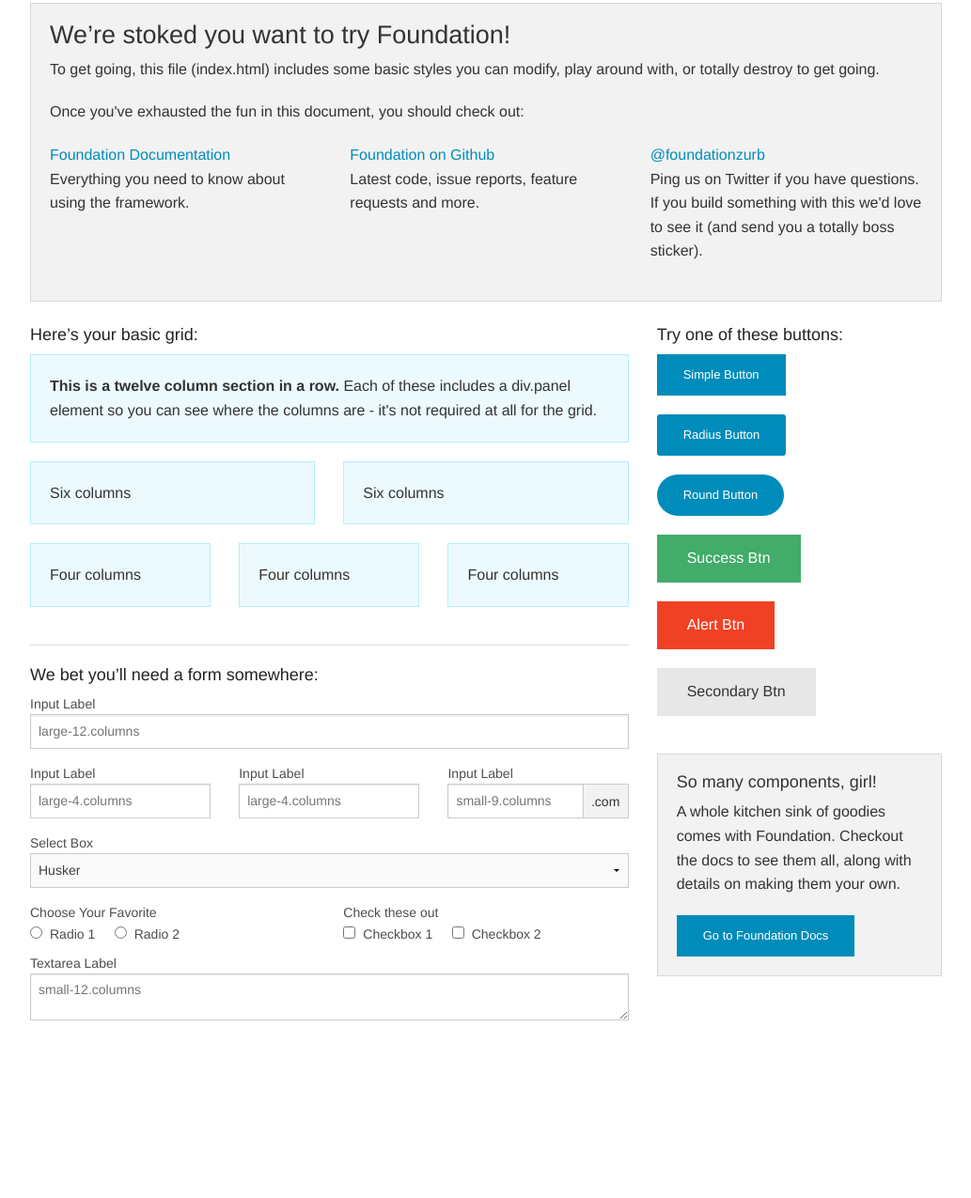
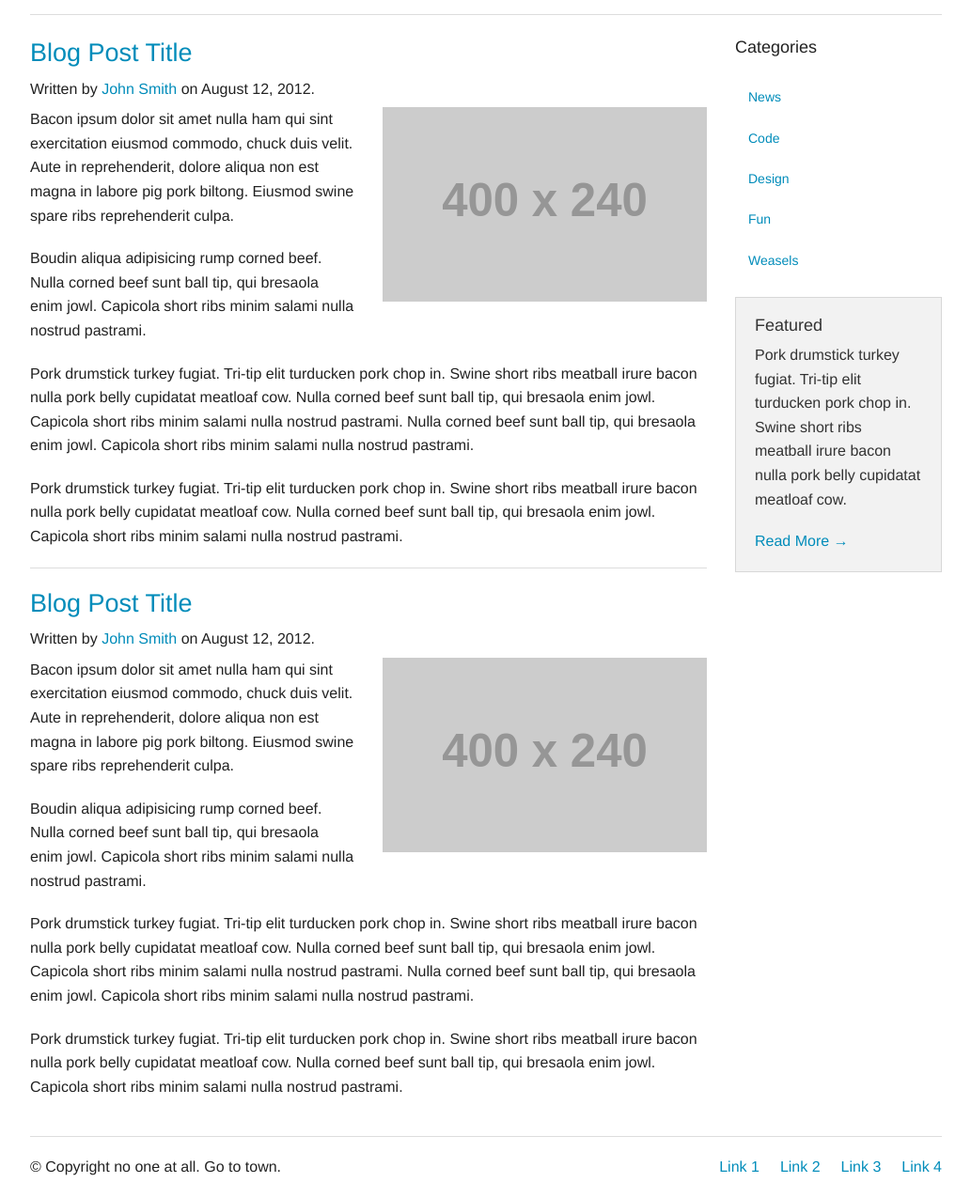
Before and after one commit to dlshriver/csce430, a plain HTML site: page index.html in a window 1280 px wide. Shown: the part 70-1345 px from the top of the page at 94% size, without its empty margins (123-1156 px from the left). Before the commit the page ends 1172 px from the top, so only its background shows below. Drawn offline with Linux system fonts and the light colour scheme; placeholder pictures from the web are drawn by us.

Commit message:
Updated index

```diff
--- a/index.html
+++ b/index.html
@@ -9,158 +9,127 @@
   </head>
   <body>
 
-    <div class="row">
-      <div class="large-12 columns">
-        <h1>Welcome to Foundation</h1>
+
+      <div class="row">
+        <div class="large-12 columns">
+          <div class="nav-bar right">
+           <ul class="button-group">
+             <li><a href="#" class="button">Link 1</a></li>
+             <li><a href="#" class="button">Link 2</a></li>
+             <li><a href="#" class="button">Link 3</a></li>
+             <li><a href="#" class="button">Link 4</a></li>
+            </ul>
+          </div>
+          <h1>Blog <small>This is my blog. It's awesome.</small></h1>
+          <hr/>
+        </div>
       </div>
-    </div>
 
-    <div class="row">
-      <div class="large-12 columns">
-      	<div class="panel">
-	        <h3>We&rsquo;re stoked you want to try Foundation! </h3>
-	        <p>To get going, this file (index.html) includes some basic styles you can modify, play around with, or totally destroy to get going.</p>
-	        <p>Once you've exhausted the fun in this document, you should check out:</p>
-	        <div class="row">
-	        	<div class="large-4 medium-4 columns">
-	    		<p><a href="http://foundation.zurb.com/docs">Foundation Documentation</a><br />Everything you need to know about using the framework.</p>
-	    	</div>
-	        	<div class="large-4 medium-4 columns">
-	        		<p><a href="http://github.com/zurb/foundation">Foundation on Github</a><br />Latest code, issue reports, feature requests and more.</p>
-	        	</div>
-	        	<div class="large-4 medium-4 columns">
-	        		<p><a href="http://twitter.com/foundationzurb">@foundationzurb</a><br />Ping us on Twitter if you have questions. If you build something with this we'd love to see it (and send you a totally boss sticker).</p>
-	        	</div>
-					</div>
-      	</div>
+
+
+
+
+
+      <div class="row">
+
+
+        <div class="large-9 columns" role="content">
+
+          <article>
+
+            <h3><a href="#">Blog Post Title</a></h3>
+            <h6>Written by <a href="#">John Smith</a> on August 12, 2012.</h6>
+
+            <div class="row">
+              <div class="large-6 columns">
+                <p>Bacon ipsum dolor sit amet nulla ham qui sint exercitation eiusmod commodo, chuck duis velit. Aute in reprehenderit, dolore aliqua non est magna in labore pig pork biltong. Eiusmod swine spare ribs reprehenderit culpa.</p>
+                <p>Boudin aliqua adipisicing rump corned beef. Nulla corned beef sunt ball tip, qui bresaola enim jowl. Capicola short ribs minim salami nulla nostrud pastrami.</p>
+              </div>
+              <div class="large-6 columns">
+                <img src="http://placehold.it/400x240&text=[img]"/>
+              </div>
+            </div>
+
+            <p>Pork drumstick turkey fugiat. Tri-tip elit turducken pork chop in. Swine short ribs meatball irure bacon nulla pork belly cupidatat meatloaf cow. Nulla corned beef sunt ball tip, qui bresaola enim jowl. Capicola short ribs minim salami nulla nostrud pastrami. Nulla corned beef sunt ball tip, qui bresaola enim jowl. Capicola short ribs minim salami nulla nostrud pastrami.</p>
+
+            <p>Pork drumstick turkey fugiat. Tri-tip elit turducken pork chop in. Swine short ribs meatball irure bacon nulla pork belly cupidatat meatloaf cow. Nulla corned beef sunt ball tip, qui bresaola enim jowl. Capicola short ribs minim salami nulla nostrud pastrami.</p>
+
+          </article>
+
+          <hr/>
+
+          <article>
+
+            <h3><a href="#">Blog Post Title</a></h3>
+            <h6>Written by <a href="#">John Smith</a> on August 12, 2012.</h6>
+
+            <div class="row">
+              <div class="large-6 columns">
+                <p>Bacon ipsum dolor sit amet nulla ham qui sint exercitation eiusmod commodo, chuck duis velit. Aute in reprehenderit, dolore aliqua non est magna in labore pig pork biltong. Eiusmod swine spare ribs reprehenderit culpa.</p>
+                <p>Boudin aliqua adipisicing rump corned beef. Nulla corned beef sunt ball tip, qui bresaola enim jowl. Capicola short ribs minim salami nulla nostrud pastrami.</p>
+              </div>
+              <div class="large-6 columns">
+                <img src="http://placehold.it/400x240&text=[img]"/>
+              </div>
+            </div>
+
+            <p>Pork drumstick turkey fugiat. Tri-tip elit turducken pork chop in. Swine short ribs meatball irure bacon nulla pork belly cupidatat meatloaf cow. Nulla corned beef sunt ball tip, qui bresaola enim jowl. Capicola short ribs minim salami nulla nostrud pastrami. Nulla corned beef sunt ball tip, qui bresaola enim jowl. Capicola short ribs minim salami nulla nostrud pastrami.</p>
+
+            <p>Pork drumstick turkey fugiat. Tri-tip elit turducken pork chop in. Swine short ribs meatball irure bacon nulla pork belly cupidatat meatloaf cow. Nulla corned beef sunt ball tip, qui bresaola enim jowl. Capicola short ribs minim salami nulla nostrud pastrami.</p>
+
+          </article>
+
+        </div>
+
+
+
+
+
+
+        <aside class="large-3 columns">
+
+          <h5>Categories</h5>
+          <ul class="side-nav">
+            <li><a href="#">News</a></li>
+            <li><a href="#">Code</a></li>
+            <li><a href="#">Design</a></li>
+            <li><a href="#">Fun</a></li>
+            <li><a href="#">Weasels</a></li>
+          </ul>
+
+          <div class="panel">
+            <h5>Featured</h5>
+            <p>Pork drumstick turkey fugiat. Tri-tip elit turducken pork chop in. Swine short ribs meatball irure bacon nulla pork belly cupidatat meatloaf cow.</p>
+            <a href="#">Read More →</a>
+          </div>
+
+        </aside>
+
+
       </div>
-    </div>
 
-    <div class="row">
-      <div class="large-8 medium-8 columns">
-        <h5>Here&rsquo;s your basic grid:</h5>
-        <!-- Grid Example -->
 
-        <div class="row">
-          <div class="large-12 columns">
-            <div class="callout panel">
-              <p><strong>This is a twelve column section in a row.</strong> Each of these includes a div.panel element so you can see where the columns are - it's not required at all for the grid.</p>
+
+
+
+
+      <footer class="row">
+        <div class="large-12 columns">
+          <hr/>
+          <div class="row">
+            <div class="large-6 columns">
+              <p>© Copyright no one at all. Go to town.</p>
+            </div>
+            <div class="large-6 columns">
+              <ul class="inline-list right">
+                <li><a href="#">Link 1</a></li>
+                <li><a href="#">Link 2</a></li>
+                <li><a href="#">Link 3</a></li>
+                <li><a href="#">Link 4</a></li>
+              </ul>
             </div>
           </div>
         </div>
-        <div class="row">
-          <div class="large-6 medium-6 columns">
-            <div class="callout panel">
-              <p>Six columns</p>
-            </div>
-          </div>
-          <div class="large-6 medium-6 columns">
-            <div class="callout panel">
-              <p>Six columns</p>
-            </div>
-          </div>
-        </div>
-        <div class="row">
-          <div class="large-4 medium-4 small-4 columns">
-            <div class="callout panel">
-              <p>Four columns</p>
-            </div>
-          </div>
-          <div class="large-4 medium-4 small-4 columns">
-            <div class="callout panel">
-              <p>Four columns</p>
-            </div>
-          </div>
-          <div class="large-4 medium-4 small-4 columns">
-            <div class="callout panel">
-              <p>Four columns</p>
-            </div>
-          </div>
-        </div>
-
-        <hr />
-
-        <h5>We bet you&rsquo;ll need a form somewhere:</h5>
-        <form>
-				  <div class="row">
-				    <div class="large-12 columns">
-				      <label>Input Label</label>
-				      <input type="text" placeholder="large-12.columns" />
-				    </div>
-				  </div>
-				  <div class="row">
-				    <div class="large-4 medium-4 columns">
-				      <label>Input Label</label>
-				      <input type="text" placeholder="large-4.columns" />
-				    </div>
-				    <div class="large-4 medium-4 columns">
-				      <label>Input Label</label>
-				      <input type="text" placeholder="large-4.columns" />
-				    </div>
-				    <div class="large-4 medium-4 columns">
-				      <div class="row collapse">
-				        <label>Input Label</label>
-				        <div class="small-9 columns">
-				          <input type="text" placeholder="small-9.columns" />
-				        </div>
-				        <div class="small-3 columns">
-				          <span class="postfix">.com</span>
-				        </div>
-				      </div>
-				    </div>
-				  </div>
-				  <div class="row">
-				    <div class="large-12 columns">
-				      <label>Select Box</label>
-				      <select>
-				        <option value="husker">Husker</option>
-				        <option value="starbuck">Starbuck</option>
-				        <option value="hotdog">Hot Dog</option>
-				        <option value="apollo">Apollo</option>
-				      </select>
-				    </div>
-				  </div>
-				  <div class="row">
-				    <div class="large-6 medium-6 columns">
-				      <label>Choose Your Favorite</label>
-				      <input type="radio" name="pokemon" value="Red" id="pokemonRed"><label for="pokemonRed">Radio 1</label>
-				      <input type="radio" name="pokemon" value="Blue" id="pokemonBlue"><label for="pokemonBlue">Radio 2</label>
-				    </div>
-				    <div class="large-6 medium-6 columns">
-				      <label>Check these out</label>
-				      <input id="checkbox1" type="checkbox"><label for="checkbox1">Checkbox 1</label>
-				      <input id="checkbox2" type="checkbox"><label for="checkbox2">Checkbox 2</label>
-				    </div>
-				  </div>
-				  <div class="row">
-				    <div class="large-12 columns">
-				      <label>Textarea Label</label>
-				      <textarea placeholder="small-12.columns"></textarea>
-				    </div>
-				  </div>
-				</form>
-      </div>
-
-      <div class="large-4 medium-4 columns">
-			  <h5>Try one of these buttons:</h5>
-			  <p><a href="#" class="small button">Simple Button</a><br/>
-        <a href="#" class="small radius button">Radius Button</a><br/>
-        <a href="#" class="small round button">Round Button</a><br/>
-        <a href="#" class="medium success button">Success Btn</a><br/>
-        <a href="#" class="medium alert button">Alert Btn</a><br/>
-        <a href="#" class="medium secondary button">Secondary Btn</a></p>
-				<div class="panel">
-        	<h5>So many components, girl!</h5>
-        	<p>A whole kitchen sink of goodies comes with Foundation. Checkout the docs to see them all, along with details on making them your own.</p>
-        	<a href="http://foundation.zurb.com/docs/" class="small button">Go to Foundation Docs</a>
-        </div>
-      </div>
-    </div>
-
-    <script src="js/vendor/jquery.js"></script>
-    <script src="js/foundation.min.js"></script>
-    <script>
-      $(document).foundation();
-    </script>
+      </footer>
   </body>
 </html>
```
